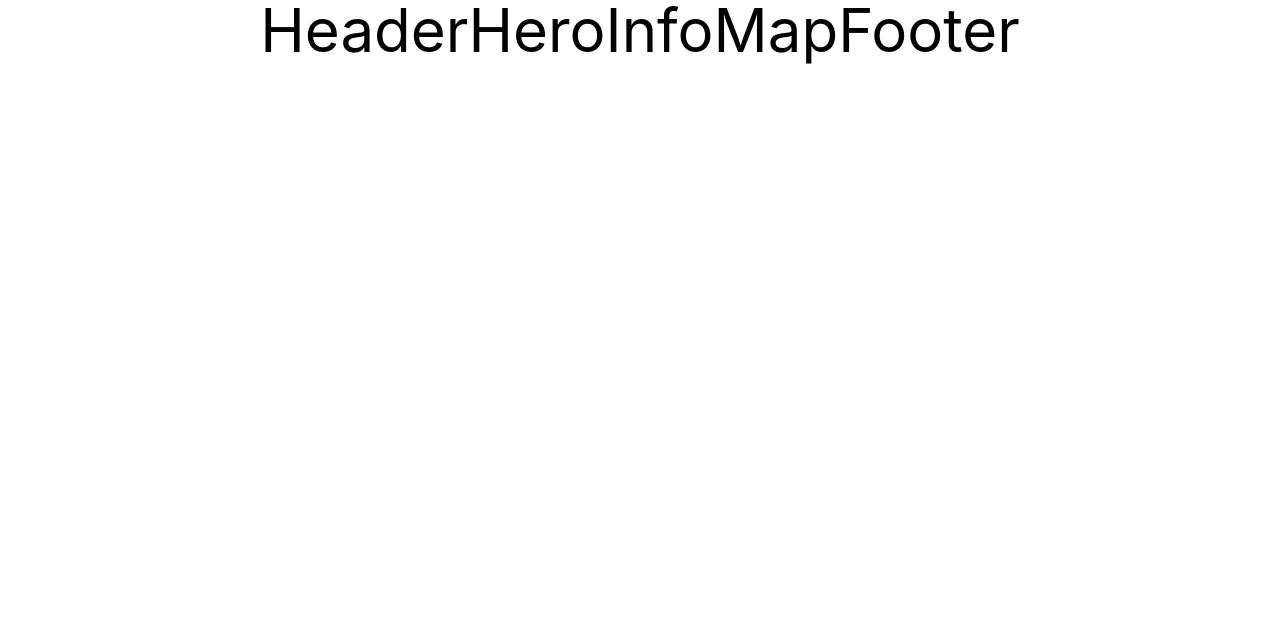
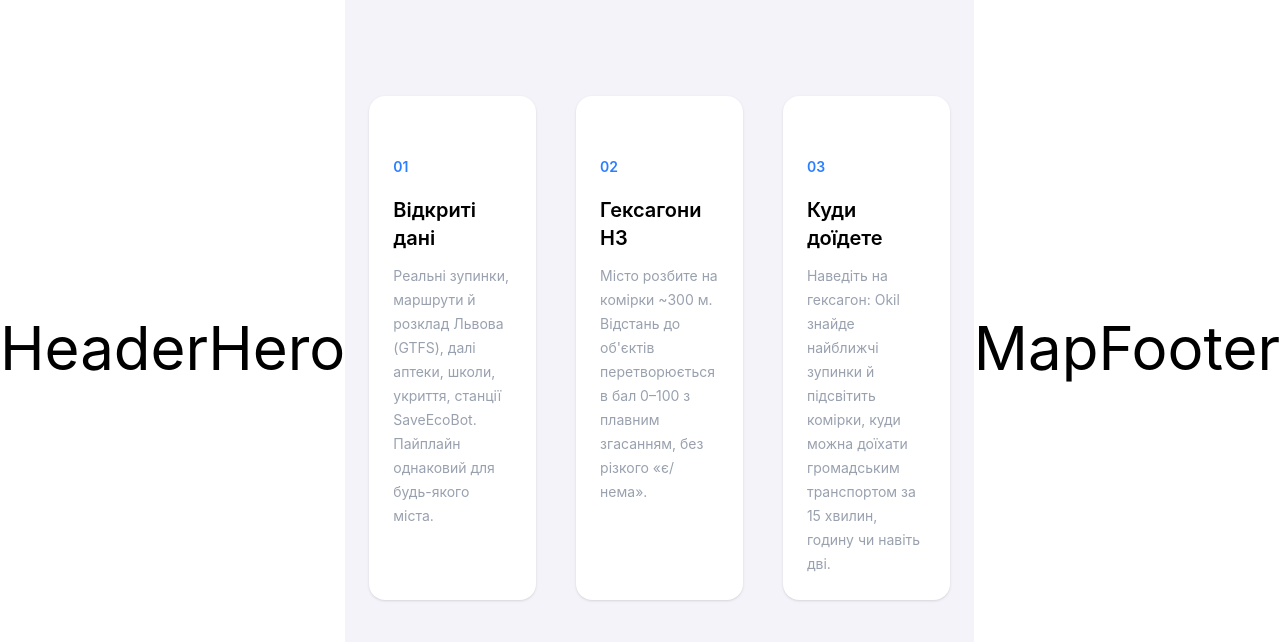
Before and after one commit to danylo131/okil-it-garage, a React (Vite) app: page / in a window 1280 px wide. Shown: the top 642 px of the page. Built offline with nearby package versions, Linux system fonts and the light colour scheme.

Commit message:
feat: add 'How It Works' section with mock data

```diff
--- a/src/components/info.tsx
+++ b/src/components/info.tsx
@@ -1,3 +1,21 @@
+const STEPS = [
+    { id: "01", title: "Відкриті дані", description: "Реальні зупинки, маршрути й розклад Львова (GTFS), далі аптеки, школи, укриття, станції SaveEcoBot. Пайплайн однаковий для будь-якого міста." },
+    { id: "02", title: "Гексагони H3", description: "Місто розбите на комірки ~300 м. Відстань до об'єктів перетворюється в бал 0–100 з плавним згасанням, без різкого «є/нема»." },
+    { id: "03", title: "Куди доїдете", description: "Наведіть на гексагон: Okil знайде найближчі зупинки й підсвітить комірки, куди можна доїхати громадським транспортом за 15 хвилин, годину чи навіть дві." },
+];
+
 export default function Info() {
-    return <div>Info</div>;
-};
+    return (
+        <section className="bg-[#F3F3F9] px-6 py-24">
+            <div className="mx-auto grid max-w-6xl gap-10 md:grid-cols-3">
+                {STEPS.map((step) => (
+                    <article key={step.id} className="rounded-2xl bg-white p-6 shadow-sm">
+                        <span className="text-sm font-semibold text-blue-500">{step.id}</span>
+                        <h3 className="mt-4 text-xl font-semibold text-black">{step.title}</h3>
+                        <p className="mt-3 text-sm leading-6 text-gray-400">{step.description}</p>
+                    </article>
+                ))}
+            </div>
+        </section>
+    );
+}
```
